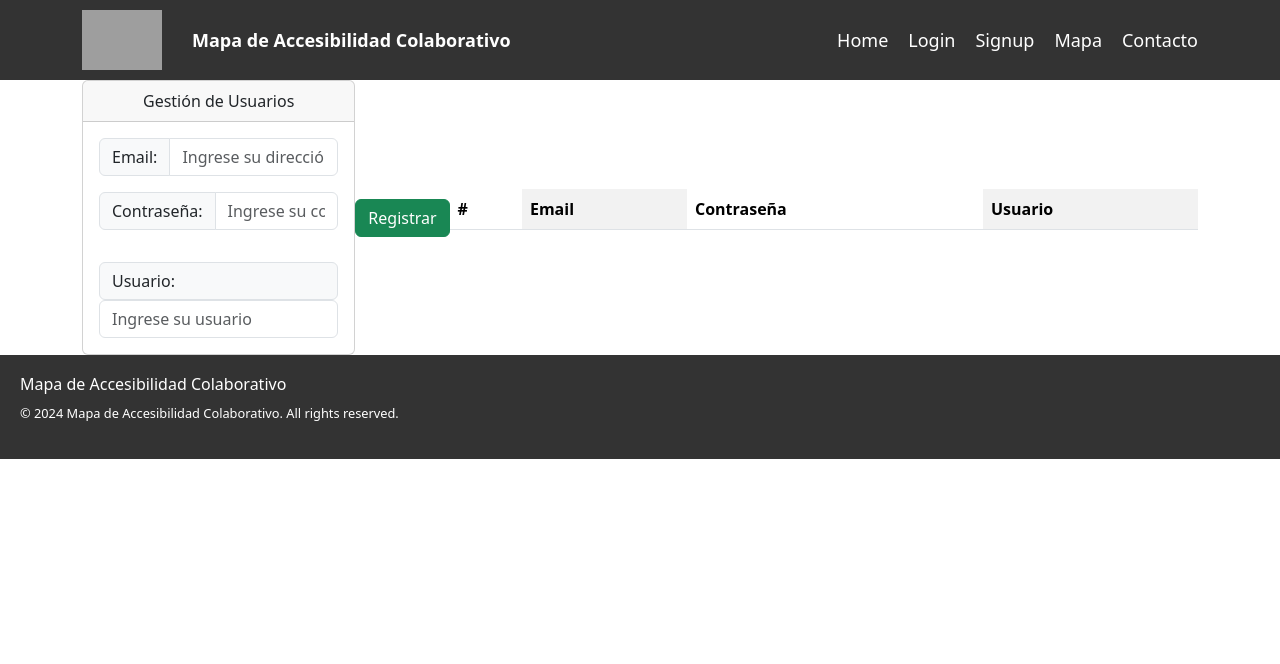
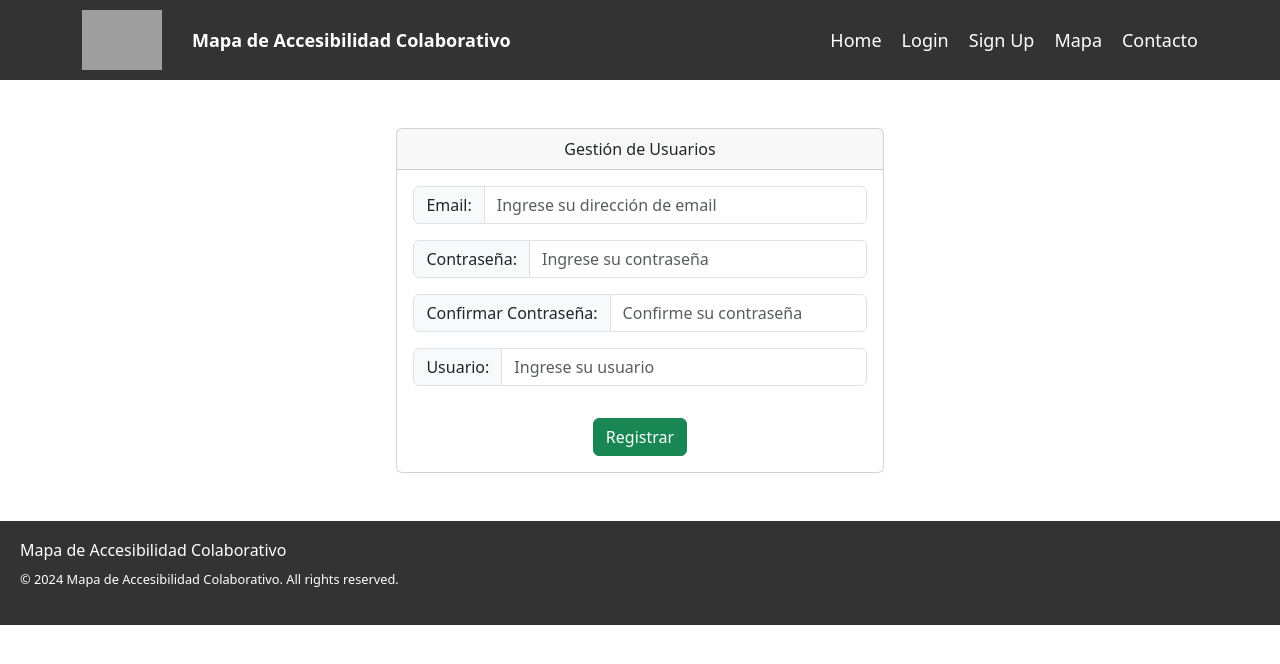
Before and after one commit to GiulianoBacon/TFI-Mapa-de-Accesibilidad, a React (Create React App) app in the folder client/: page /signup in a window 1280 px wide. Shown: the top 664 px of the page. Built offline with nearby package versions, Linux system fonts and the light colour scheme; grey boxes are pictures that could not be loaded.

Commit message:
Search de dirección de Mapa + Login q no funca

```diff
--- a/client/package.json
+++ b/client/package.json
@@ -8,11 +8,14 @@
     "@testing-library/user-event": "^13.5.0",
     "axios": "^1.7.4",
     "bootstrap": "^5.3.3",
+    "leaflet": "^1.9.4",
+    "leaflet-geosearch": "^4.0.0",
     "ol": "^10.1.0",
     "osm": "^1.0.0",
     "react": "^18.3.1",
     "react-bootstrap": "^2.10.4",
     "react-dom": "^18.3.1",
+    "react-leaflet": "^4.2.1",
     "react-router-dom": "^6.26.1",
     "react-scripts": "5.0.1",
     "web-vitals": "^2.1.4"
--- a/client/src/App.css
+++ b/client/src/App.css
@@ -171,3 +171,37 @@
 .checkbox-inline input[type="checkbox"] {
   margin-right: 8px;
 }
+
+.suggestions-list {
+  position: absolute;
+  background: white;
+  border: 1px solid #ccc;
+  max-height: 200px;
+  overflow-y: auto;
+  list-style-type: none;
+  padding: 0;
+  margin: 0;
+  width: 100%;
+  z-index: 1000;
+}
+
+.suggestions-list li {
+  padding: 8px;
+  cursor: pointer;
+}
+
+.suggestions-list li:hover {
+  background-color: #f0f0f0;
+}
+
+.button-container {
+  display: flex;
+  justify-content: center; /* Centra horizontalmente */
+  margin-top: 10px; /* Ajusta el margen según sea necesario */
+  margin-bottom: 10px;
+}
+
+.custom-button {
+  font-size: 1.25rem; /* Aumenta el tamaño del texto del botón */
+  padding: 0.75rem 1.5rem; /* Ajusta el relleno del botón para hacerlo más grande */
+}
--- a/client/src/components/header/Header.js
+++ b/client/src/components/header/Header.js
@@ -7,14 +7,14 @@ const Header = () => {
       <header className="header">
       <div className="container">
       <div className="header-logo">
-          <img src={'https://www.unla.edu.ar/images/logo_web.jpg'}className="logo-image" />
+          <img src={'https://upload.wikimedia.org/wikipedia/commons/f/f8/Universidad_Nacional_de_Lan%C3%BAs_logo.png'}className="logo-image" />
           <span className="logo-text">Mapa de Accesibilidad Colaborativo</span>
         </div>
         <nav className="nav">
           <ul>
             <li><Link to="/">Home</Link></li>
             <li><Link to="/login">Login</Link></li>
-            <li><Link to="/signup">Signup</Link></li>
+            <li><Link to="/signup">Sign Up</Link></li>
             <li><Link to="/mapa">Mapa</Link></li>
             <li><Link to="/contact">Contacto</Link></li>
           </ul>
--- a/client/src/pages/Login.js
+++ b/client/src/pages/Login.js
@@ -1,9 +1,69 @@
-import React from 'react';
+import React, { useState } from 'react';
+import Axios from 'axios';
 
 const Login = () => {
+  const [email, setEmail] = useState('');
+  const [contraseña, setContraseña] = useState('');
+  const [message, setMessage] = useState('');
+
+  const handleLogin = async (event) => {
+    event.preventDefault();
+
+    try {
+      const response = await Axios.post('http://localhost:3001/login', {
+        email,
+        contraseña
+      });
+
+      if (response.data.success) {
+        setMessage('Login exitoso');
+        // Aquí puedes redirigir al usuario a otra página si el login es exitoso
+      } else {
+        setMessage(response.data.message);
+      }
+    } catch (error) {
+      console.error('Error al intentar iniciar sesión:', error);
+      setMessage('Hubo un error al intentar iniciar sesión. Por favor, inténtelo de nuevo.');
+    }
+  };
+
   return (
-    <div>
-      Login
+    <div className="d-flex justify-content-center align-items-center vh-75 mt-5 mb-5">
+      <div className="card text-center card-custom"> {/* Usa la clase CSS personalizada */}
+        <div className="card-header">
+          Iniciar Sesión
+        </div>
+        <div className="card-body">
+          <form onSubmit={handleLogin}>
+            <div className="input-group mb-3">
+              <span className="input-group-text" id="basic-addon1">Email:</span>
+              <input
+                type="email"
+                onChange={(event) => setEmail(event.target.value)}
+                className="form-control"
+                placeholder="Ingrese su dirección de email"
+                aria-label="Email"
+                aria-describedby="basic-addon1"
+                required
+              />
+            </div>
+            <div className="input-group mb-3">
+              <span className="input-group-text" id="basic-addon1">Contraseña:</span>
+              <input
+                type="password"
+                onChange={(event) => setContraseña(event.target.value)}
+                className="form-control"
+                placeholder="Ingrese su contraseña"
+                aria-label="Contraseña"
+                aria-describedby="basic-addon1"
+                required
+              />
+            </div>
+            <button type="submit" className="btn btn-success mt-3">Iniciar Sesión</button>
+          </form>
+          {message && <div className="mt-3">{message}</div>}
+        </div>
+      </div>
     </div>
   );
 };
--- a/client/src/pages/Mapa.js
+++ b/client/src/pages/Mapa.js
@@ -9,22 +9,22 @@ import OSM from 'ol/source/OSM.js';
 import TileLayer from 'ol/layer/Tile.js';
 import View from 'ol/View.js';
 import { createStringXY } from 'ol/coordinate.js';
-import {defaults as defaultControls} from 'ol/control.js';
+import { defaults as defaultControls } from 'ol/control.js';
 import 'ol/ol.css';
 import { fromLonLat } from 'ol/proj';
 
-
-
-
 const Mapa = () => {
-
   const mapElement = useRef(null); // Referencia al div del mapa
   const mousePositionElement = useRef(null); // Referencia al div de la posición del mouse
+  const searchInputRef = useRef(null); // Referencia al campo de búsqueda
+  const mapRef = useRef(null); // Referencia a la instancia del mapa
 
   const [projection, setProjection] = useState('EPSG:4326');
   const [precision, setPrecision] = useState(4);
   const mousePositionControl = useRef(null);
   const [isPopupOpen, setIsPopupOpen] = useState(false);
+  const [suggestions, setSuggestions] = useState([]); // Estado para las sugerencias
+
 
   useEffect(() => {
     const map = new Map({
@@ -35,10 +35,12 @@ const Mapa = () => {
         }),
       ],
       view: new View({
-        center: fromLonLat([0, 0]),
-        zoom: 2,
+        center: fromLonLat([-58.3920, -34.7334]), // Coordenadas iniciales
+        zoom: 16, // Nivel de zoom inicial
       }),
     });
+
+    mapRef.current = map; // Guardar la instancia del mapa en el ref
 
     mousePositionControl.current = new MousePosition({
       coordinateFormat: createStringXY(precision),
@@ -49,7 +51,7 @@ const Mapa = () => {
 
     map.addControl(mousePositionControl.current);
 
-    const handleMapDblClick = () => {
+    const handleMapDblClick = (event) => {
       setIsPopupOpen(true);
     };
     mapElement.current.addEventListener('dblclick', handleMapDblClick);
@@ -73,7 +75,42 @@ const Mapa = () => {
     }
   }, [precision]);
 
+  const handleSearch = async () => {
+    const query = searchInputRef.current.value;
+    const response = await fetch(`https://nominatim.openstreetmap.org/search?format=json&q=${encodeURIComponent(query)}`);
+    const data = await response.json();
+    if (data.length > 0) {
+      const [lon, lat] = [data[0].lon, data[0].lat];
+      const coordinates = fromLonLat([parseFloat(lon), parseFloat(lat)]);
+      if (mapRef.current) {
+        mapRef.current.getView().setCenter(coordinates);
+        mapRef.current.getView().setZoom(16); // Puedes ajustar el nivel de zoom
+      }
+    } else {
+      alert('No se encontraron resultados.');
+    }
+  };
 
+  const handleInputChange = async () => {
+    const query = searchInputRef.current.value;
+    if (query.length > 5) { // Solo buscar si el texto tiene más de 2 caracteres
+      const response = await fetch(`https://nominatim.openstreetmap.org/search?format=json&q=${encodeURIComponent(query)}&addressdetails=1`);
+      if (!response.ok) {
+          throw new Error(`HTTP error! status: ${response.status}`);
+    }
+      const data = await response.json();
+      setSuggestions(data); // Actualiza las sugerencias
+    }
+    else {
+      setSuggestions([]); // Limpiar las sugerencias si el texto es muy corto
+    }
+  };
+
+  const handleSuggestionClick = (suggestion) => {
+    searchInputRef.current.value = suggestion.display_name;
+    handleSearch();
+    setSuggestions([]); // Limpiar las sugerencias al seleccionar una
+  };
 
   const closePopup = () => setIsPopupOpen(false);
 
@@ -113,6 +150,29 @@ const Mapa = () => {
 
   return (
     <div>
+      <div>
+        <input
+          type="text"
+          placeholder="Buscar ubicación..."
+          ref={searchInputRef}
+          onChange={handleInputChange} // Actualiza sugerencias al escribir
+          className="form-control"
+        />
+        <div className="button-container">
+        <button onClick={handleSearch} className="btn btn-primary custom-button">
+          Buscar
+        </button>
+      </div>
+        {suggestions.length > 0 && (
+          <ul className="suggestions-list">
+            {suggestions.map((suggestion, index) => (
+              <li key={index} onClick={() => handleSuggestionClick(suggestion)}>
+                {suggestion.display_name}
+              </li>
+            ))}
+          </ul>
+        )}
+      </div>
       <div ref={mapElement} className="map"></div>
       <div ref={mousePositionElement} id="mouse-position"></div>
 
--- a/client/src/pages/SignUp.js
+++ b/client/src/pages/SignUp.js
@@ -6,94 +6,100 @@ import 'bootstrap/dist/css/bootstrap.min.css';
 import 'ol/ol.css';
 
 const SignUp = () => {
+  const [Email, setEmail] = useState("");
+  const [Contraseña, setContraseña] = useState("");
+  const [ConfirmarContraseña, setConfirmarContraseña] = useState("");
+  const [Usuario, setUsuario] = useState("");
+  const [usuariosLista, setUsuarios] = useState([]);
 
-  const [Email,setEmail] = useState("");
-  const [Contraseña,setContraseña] = useState("");
-  const [Usuario,setUsuario] = useState("");
+  const validateEmail = (email) => {
+    // Expresión regular para validar correos electrónicos básicos
+    const regex = /^[^\s@]+@[^\s@]+\.[^\s@]+$/;
+    return regex.test(email);
 
-  const [usuariosLista,setUsuarios] = useState([]);
-
-  const add = ()=>{
-    Axios.post("http://localhost:3001/create",{
-    Email:Email,
-    Contraseña:Contraseña,
-    Usuario:Usuario
-  }).then(()=>{
-        alert("Usuario registrado")
-        getUsuarios();
-  })
-  }
-  const getUsuarios = ()=>{
-    Axios.get("http://localhost:3001/usuarios",{
-  }).then((response)=>{
-    setUsuarios(response.data);
-  })
   }
 
+  const add = () => {
+
+    if (!validateEmail(Email)) {
+      alert("Por favor ingrese una dirección de correo electrónico válida.");
+      return;
+    }
+
+    if (Contraseña !== ConfirmarContraseña) {
+      alert("Las contraseñas no coinciden. Por favor, inténtelo de nuevo.");
+      return;
+    }
+
+    Axios.post("http://localhost:3001/create", {
+      Email: Email,
+      Contraseña: Contraseña, // Solo se envía la contraseña original
+      Usuario: Usuario
+    }).then(() => {
+      alert("Usuario registrado");
+      getUsuarios();
+    });
+  };
+
+  const getUsuarios = () => {
+    Axios.get("http://localhost:3001/usuarios").then((response) => {
+      setUsuarios(response.data);
+    });
+  };
+
   return (
-    <div>
-      <div className="container">
-
-    <div className="card text-center">
+    <div className="d-flex justify-content-center align-items-center vh-75 mt-5 mb-5">
+  <div className="card text-center card-custom"> {/* Usa la clase CSS personalizada */}
     <div className="card-header">
       Gestión de Usuarios
     </div>
     <div className="card-body">
       <div className="input-group mb-3">
         <span className="input-group-text" id="basic-addon1">Email:</span>
- <input type="text"
- onChange={(event)=> {
-       setEmail(event.target.value);
-     }}
- className="form-control" placeholder="Ingrese su dirección de email" aria-label="Email" aria-describedby="basic-addon1"/>
+        <input
+          type="email"
+          onChange={(event) => setEmail(event.target.value)}
+          className="form-control"
+          placeholder="Ingrese su dirección de email"
+          aria-label="Email"
+          aria-describedby="basic-addon1"
+        />
       </div>
       <div className="input-group mb-3">
         <span className="input-group-text" id="basic-addon1">Contraseña:</span>
-   <input type="text"
-   onChange={(event)=> {
-         setContraseña(event.target.value);
-       }}
-       className="form-control" placeholder="Ingrese su contraseña" aria-label="Contraseña" aria-describedby="basic-addon1"/>
+        <input
+          type="password"
+          onChange={(event) => setContraseña(event.target.value)}
+          className="form-control"
+          placeholder="Ingrese su contraseña"
+          aria-label="Contraseña"
+          aria-describedby="basic-addon1"
+        />
       </div>
-<div className="input-group mb-3"></div>
+      <div className="input-group mb-3">
+        <span className="input-group-text" id="basic-addon1">Confirmar Contraseña:</span>
+        <input
+          type="password"
+          onChange={(event) => setConfirmarContraseña(event.target.value)}
+          className="form-control"
+          placeholder="Confirme su contraseña"
+          aria-label="ConfirmarContraseña"
+          aria-describedby="basic-addon1"
+        />
+      </div>
+      <div className="input-group mb-3">
         <span className="input-group-text" id="basic-addon1">Usuario:</span>
-       <input type="text"
-       onChange={(event)=> {
-             setUsuario(event.target.value);
-           }}
-       className="form-control" placeholder="Ingrese su usuario" aria-label="Usuario" aria-describedby="basic-addon1"/>
+        <input
+          type="text"
+          onChange={(event) => setUsuario(event.target.value)}
+          className="form-control"
+          placeholder="Ingrese su usuario"
+          aria-label="Usuario"
+          aria-describedby="basic-addon1"
+        />
       </div>
+      <button className="btn btn-success mt-3" onClick={add}>Registrar</button>
     </div>
-<div className="card-footer text-body-secondary">
-<button className="btn btn-success" onClick={add}>Registrar</button>
-</div>
-<table className="table table-striped-columns">
-<thead>
-<tr>
- <th scope="col">#</th>
- <th scope="col">Email</th>
- <th scope="col">Contraseña</th>
- <th scope="col">Usuario</th>
-</tr>
-</thead>
-<tbody>
- {
-     usuariosLista.map((val,key)=>{
-       return <tr key={val.idUsuario}>
-                 <th scope="row">{val.idUsuario}</th>
-                 <td>{val.email}</td>
-                 <td>{val.contraseña}</td>
-                 <td>{val.usuario}</td>
-               </tr>
-
-     })
-
-   }
-
-
-</tbody>
-
-</table>
   </div>
 </div>
   );
```
Also changed, not shown: 2 other files (tests, documents, lock files or other folders). Lines whose indentation alone changed are shown as unchanged.
